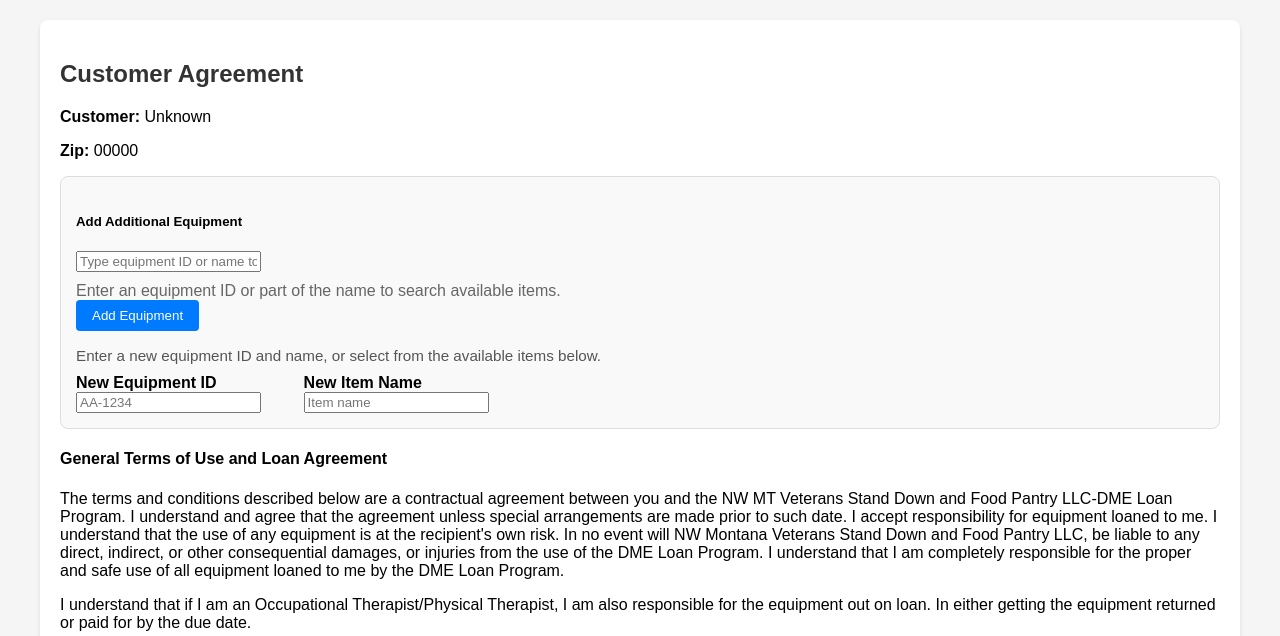
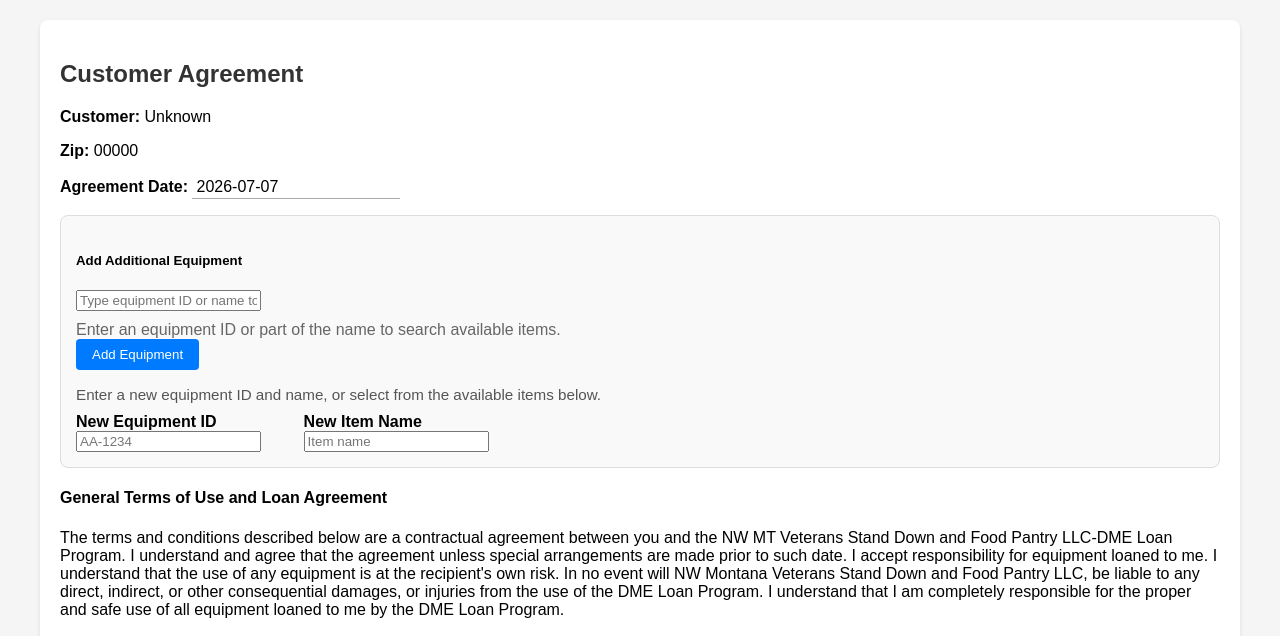
Before and after one commit to SupernovaSunrise/Relational-Database, a Flask app: page /customer_agreement/152 in a window 1280 px wide. Shown: the part 58-694 px from the top of the page. Run offline with Flask 3, Linux system fonts and the light colour scheme; data comes from the database, SQL or seed files in the repository; both versions use the stored data as it was after the commit.

Commit message:
Agreement date input field added to customer agreement template, and live search initialization wrapped in DOMContentLoaded event listener for multiple templates..

```diff
--- a/templates/agreement_view.html
+++ b/templates/agreement_view.html
@@ -7,8 +7,8 @@
     <p><strong>Phone:</strong> {{ agreement.phone }}</p>
     <p><strong>Zip:</strong> {{ agreement.zip_code }}</p>
     <p><strong>Equipment:</strong> {{ agreement.equipment_id }}{% if agreement.item_name %} — {{ agreement.item_name }}{% endif %}</p>
+    <p><strong>Agreement Date:</strong> {{ agreement.agreement_date or 'Not recorded' }}</p>
     <p><strong>Return By:</strong> {{ agreement.due_date }}</p>
-    <p><strong>Agreement Date:</strong> {{ agreement.agreement_date }}</p>
     <h4>General Terms of Use and Loan Agreement</h4>
     <p>The terms and conditions described below are a contractual agreement between you and the NW MT Veterans Stand Down and Food Pantry LLC-DME Loan Program. I understand and agree that the agreement unless special arrangements are made prior to such date. I accept responsibility for equipment loaned to me. I understand that the use of any equipment is at the recipient's own risk. In no event will NW Montana Veterans Stand Down and Food Pantry LLC, be liable to any direct, indirect, or other consequential damages, or injuries from the use of the DME Loan Program. I understand that I am completely responsible for the proper and safe use of all equipment loaned to me by the DME Loan Program.</p>
     <p>I understand that if I am an Occupational Therapist/Physical Therapist, I am also responsible for the equipment out on loan. In either getting the equipment returned or paid for by the due date.</p>
--- a/templates/customer_agreement.html
+++ b/templates/customer_agreement.html
@@ -49,6 +49,10 @@
     <p><strong>Zip:</strong> {{ customer['zip_code'] }}</p>
     {% endif %}
 
+    <p class="no-print">
+      <strong>Agreement Date:</strong>
+      <input class="customer-info-field" type="text" id="agreement_date" name="agreement_date" value="{{ agreement_date or '' }}" placeholder="YYYY-MM-DD" autocomplete="off">
+    </p>
     {% if due_date %}
       <p><strong>Return By:</strong> {{ due_date }} ({{ checkout_period_days }} days)</p>
     {% endif %}
@@ -267,6 +271,41 @@ canvas.addEventListener('touchcancel', pointerUp);
 canvas.addEventListener('touchmove', pointerMove);
 function clearSig(){ ctx.clearRect(0,0,canvas.width,canvas.height); }
 // Phone formatting handled by base.html (data-phone attribute)
+document.addEventListener('DOMContentLoaded', function () {
+  const agreementDateInput = document.getElementById('agreement_date');
+  if (agreementDateInput) {
+    agreementDateInput.addEventListener('blur', formatAgreementDateInput);
+    formatAgreementDateInput();
+  }
+});
+
+function formatAgreementDateInput() {
+  const input = document.getElementById('agreement_date');
+  if (!input) return;
+  const value = input.value.trim();
+  if (!value) {
+    const today = new Date();
+    const yyyy = today.getFullYear();
+    const mm = String(today.getMonth() + 1).padStart(2, '0');
+    const dd = String(today.getDate()).padStart(2, '0');
+    input.value = yyyy + '-' + mm + '-' + dd;
+    return;
+  }
+  const isoMatch = value.match(/^\d{4}-\d{2}-\d{2}$/);
+  if (isoMatch) {
+    input.value = value;
+    return;
+  }
+  const slashMatch = value.match(/^(\d{1,2})\/(\d{1,2})\/(\d{4})$/);
+  if (slashMatch) {
+    const [, month, day, year] = slashMatch;
+    const date = new Date(Number(year), Number(month) - 1, Number(day));
+    if (!Number.isNaN(date.getTime())) {
+      input.value = date.getFullYear() + '-' + String(date.getMonth() + 1).padStart(2, '0') + '-' + String(date.getDate()).padStart(2, '0');
+    }
+  }
+}
+
 function prepareSignature(){
   let data = canvas.toDataURL('image/png');
   document.getElementById('signature_data').value = data;
--- a/web_app.py
+++ b/web_app.py
@@ -47,6 +47,23 @@ def format_phone(phone):
     if len(digits) != 10:
         return phone
     return f"({digits[:3]}) {digits[3:6]}-{digits[6:]}"
+
+
+def normalize_date_input(value):
+    if value is None:
+        return ''
+    text = str(value).strip()
+    if not text:
+        return ''
+    if re.fullmatch(r"\d{4}-\d{2}-\d{2}", text):
+        return text
+    if re.fullmatch(r"\d{1,2}/\d{1,2}/\d{4}", text):
+        month, day, year = [int(part) for part in text.split('/')]
+        return datetime(year, month, day).date().isoformat()
+    if re.fullmatch(r"\d{4}/\d{2}/\d{2}", text):
+        year, month, day = [int(part) for part in text.split('/')]
+        return datetime(year, month, day).date().isoformat()
+    return text
 
 
 def customer_phone_exists(phone_digits, cursor, exclude_id=None):
@@ -1083,6 +1100,7 @@ def customer_agreement(customer_id):
     loan_id = request.args.get('loan_id')
     loans = []
     due_date = None
+    agreement_date = request.form.get('agreement_date', '') if request.method == 'POST' else ''
     if loan_ids_csv:
         loan_ids = [int(x) for x in loan_ids_csv.split(',') if x.strip().isdigit()]
         if loan_ids:
@@ -1090,7 +1108,7 @@ def customer_agreement(customer_id):
             cursor = conn.cursor()
             placeholders = ",".join("?" for _ in loan_ids)
             cursor.execute(
-                f"SELECT loans.id, loans.equipment_id, equipment.item_name, loans.due_date FROM loans "
+                f"SELECT loans.id, loans.equipment_id, equipment.item_name, loans.due_date, loans.agreement_date FROM loans "
                 f"LEFT JOIN equipment ON loans.equipment_id = equipment.equipment_id "
                 f"WHERE loans.id IN ({placeholders})",
                 loan_ids,
@@ -1099,11 +1117,13 @@ def customer_agreement(customer_id):
             conn.close()
             if loans:
                 due_date = loans[0]['due_date']
+                if not agreement_date and loans[0]['agreement_date']:
+                    agreement_date = loans[0]['agreement_date']
     elif loan_id:
         conn = connect_db()
         cursor = conn.cursor()
         cursor.execute(
-            "SELECT loans.id, loans.equipment_id, equipment.item_name, loans.due_date FROM loans "
+            "SELECT loans.id, loans.equipment_id, equipment.item_name, loans.due_date, loans.agreement_date FROM loans "
             "LEFT JOIN equipment ON loans.equipment_id = equipment.equipment_id "
             "WHERE loans.id = ?",
             (loan_id,)
@@ -1113,6 +1133,8 @@ def customer_agreement(customer_id):
         if loan_row:
             loans = [loan_row]
             due_date = loan_row['due_date']
+            if not agreement_date and loan_row['agreement_date']:
+                agreement_date = loan_row['agreement_date']
 
     if request.method == 'POST':
         action = request.form.get('action', 'save')
@@ -1243,6 +1265,7 @@ def customer_agreement(customer_id):
             waiver_agreed = 'waiver_agreed' in request.form
             signature_agreed = 'signature_agreed' in request.form
             signature_data = request.form.get('signature_data', '')
+            agreement_date = normalize_date_input(request.form.get('agreement_date', '')) or datetime.today().date().isoformat()
 
             if not waiver_agreed or not signature_agreed:
                 flash('You must agree to both the waiver and digital signature acknowledgement.')
@@ -1260,13 +1283,13 @@ def customer_agreement(customer_id):
                 for lid in loan_ids:
                     cursor.execute(
                         "UPDATE loans SET agreement_data = ?, agreement_date = ? WHERE id = ?",
-                        (signature_data, datetime.today().date().isoformat(), lid),
+                        (signature_data, agreement_date, lid),
                     )
                     updated_loans.append(lid)
             elif loan_id:
                 cursor.execute(
                     "UPDATE loans SET agreement_data = ?, agreement_date = ? WHERE id = ?",
-                    (signature_data, datetime.today().date().isoformat(), loan_id),
+                    (signature_data, agreement_date, loan_id),
                 )
                 updated_loans.append(int(loan_id))
 
@@ -1280,6 +1303,9 @@ def customer_agreement(customer_id):
             flash('Customer agreement recorded successfully.')
             return redirect(url_for('master_control'))
 
+    if not agreement_date:
+        agreement_date = datetime.today().date().isoformat()
+
     return render_template(
         'customer_agreement.html',
         customer=customer,
@@ -1290,6 +1316,7 @@ def customer_agreement(customer_id):
         loans=loans,
         search_api_key=SEARCH_API_KEY or '',
         new_customer=new_customer,
+        agreement_date=agreement_date,
     )
 
 
```
Also changed, not shown: tests/test_agreement_date.py (added, +22 -0 lines), database.db.
